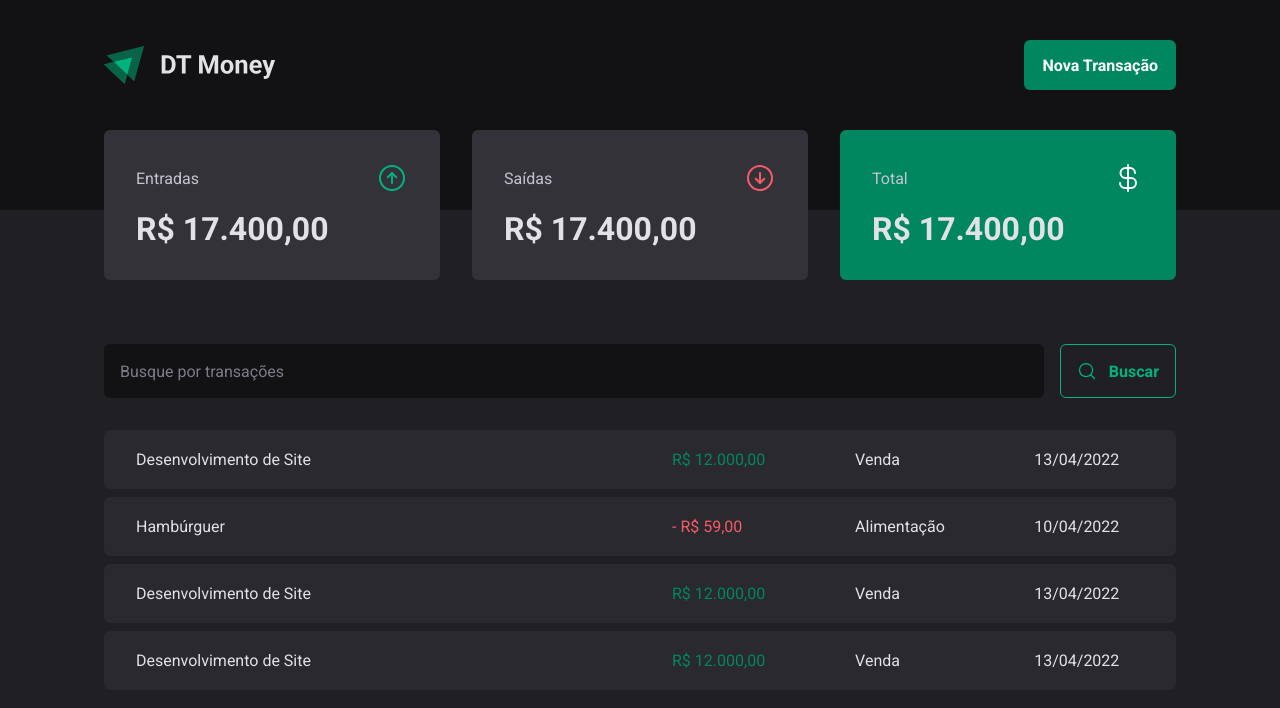
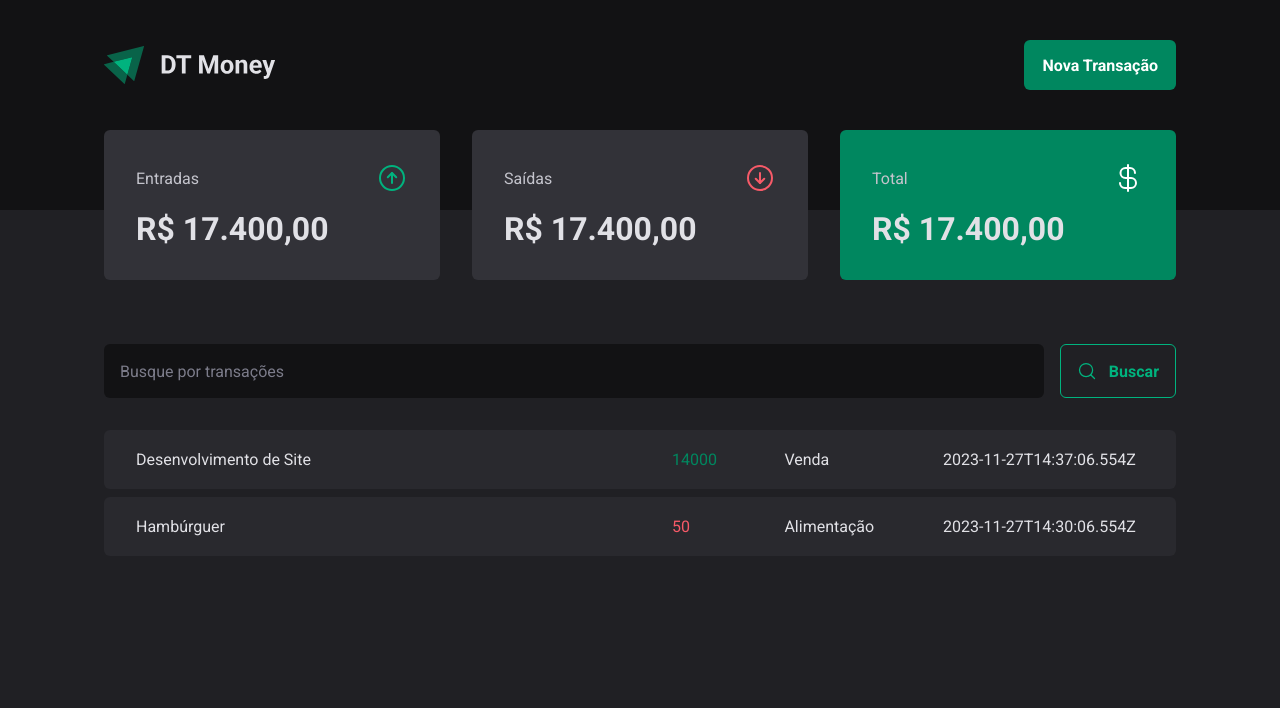
Before and after one commit to CleiltonRocha/dt-money, a React (Vite) app: page / in a window 1280 px wide. Shown: the top 708 px of the page. Built offline with nearby package versions, Linux system fonts and the light colour scheme; data requests are answered from the project's data file.

Commit message:
feat: installing json-server and creating Transactions Context

```diff
--- a/package.json
+++ b/package.json
@@ -5,6 +5,7 @@
   "type": "module",
   "scripts": {
     "dev": "vite",
+    "dev:server": "json-server server.json -w -d 500",
     "build": "tsc && vite build",
     "lint": "eslint . --ext ts,tsx --report-unused-disable-directives --max-warnings 0",
     "preview": "vite preview"
@@ -27,6 +28,7 @@
     "eslint": "^8.53.0",
     "eslint-plugin-react-hooks": "^4.6.0",
     "eslint-plugin-react-refresh": "^0.4.4",
+    "json-server": "^0.17.4",
     "typescript": "^5.2.2",
     "vite": "^5.0.0"
   }
--- /dev/null
+++ b/server.json
@@ -0,0 +1,20 @@
+{
+  "transactions": [
+    {
+      "id": 1,
+      "description": "Desenvolvimento de Site",
+      "type": "income",
+      "category": "Venda",
+      "price": 14000,
+      "createdAt": "2023-11-27T14:37:06.554Z"
+    },
+    {
+      "id": 2,
+      "description": "Hambúrguer",
+      "type": "outcome",
+      "category": "Alimentação",
+      "price": 50,
+      "createdAt": "2023-11-27T14:30:06.554Z"
+    }
+  ]
+}
--- a/src/App.tsx
+++ b/src/App.tsx
@@ -2,12 +2,15 @@
 import { defaultTheme } from "./styles/themes/default";
 import { GlobalStyle } from "./styles/global";
 import { Transactions } from "./pages/Transactions";
+import { TransactionsProvider } from "./contexts/TransactionsContext";
 
 export function App() {
   return (
     <ThemeProvider theme={defaultTheme}>
       <GlobalStyle />
-      <Transactions />
+      <TransactionsProvider>
+        <Transactions />
+      </TransactionsProvider>
     </ThemeProvider>
   )
 }
--- a/src/components/Summary/index.tsx
+++ b/src/components/Summary/index.tsx
@@ -1,7 +1,11 @@
 import { ArrowCircleDown, ArrowCircleUp, CurrencyDollar } from "phosphor-react";
 import { SummaryCard, SummaryContainer } from "./styles";
+import { useContext } from "react";
+import { TransactionsContext } from "../../contexts/TransactionsContext";
 
 export function Summary() {
+  const { transactions } = useContext(TransactionsContext)
+
   return (
     <SummaryContainer>
       <SummaryCard>
--- /dev/null
+++ b/src/contexts/TransactionsContext.tsx
@@ -0,0 +1,43 @@
+import { ReactNode, createContext, useEffect, useState } from "react";
+
+export interface Transaction {
+  id: number
+  description: string
+  type: 'income' | 'outcome'
+  price: number
+  category: string
+  createdAt: string
+}
+
+interface TransactionContextType {
+  transactions: Transaction[]
+}
+
+interface TransactionProviderProps {
+  children: ReactNode
+}
+
+export const TransactionsContext = createContext({} as TransactionContextType)
+
+export function TransactionsProvider({children}: TransactionProviderProps) {
+
+  const [transactions, setTransactions] = useState<Transaction[]>([])
+
+  async function loadTransactions() {
+    const response = await fetch('http://localhost:3000/transactions')
+    const data = await response.json()
+
+    setTransactions(data)
+  }
+
+  useEffect(() => {
+    loadTransactions()
+  }, [])
+
+
+  return (
+    <TransactionsContext.Provider value={{transactions}}>
+      {children}
+    </TransactionsContext.Provider>
+  )
+}
--- a/src/pages/Transactions/index.tsx
+++ b/src/pages/Transactions/index.tsx
@@ -1,9 +1,14 @@
+import { useContext } from "react";
 import { Header } from "../../components/Header";
 import { Summary } from "../../components/Summary";
 import { SearchForm } from "./components/SearchForm";
 import { PriceHighlight, TransactionContainer, TransactionsTable } from "./styles";
+import { TransactionsContext } from "../../contexts/TransactionsContext";
 
 export function Transactions() {
+
+  const { transactions } = useContext(TransactionsContext)
+
   return (
     <div>
       <Header />
@@ -13,30 +18,23 @@
         <SearchForm />
         <TransactionsTable>
           <tbody>
-            <tr>
-              <td width="50%">Desenvolvimento de Site</td>
-              <td><PriceHighlight variant="income">R$ 12.000,00</PriceHighlight></td>
-              <td>Venda</td>
-              <td>13/04/2022</td>
-            </tr>
-            <tr>
-              <td width="50%">Hambúrguer</td>
-              <td><PriceHighlight variant="outcome"> - R$ 59,00</PriceHighlight></td>
-              <td>Alimentação</td>
-              <td>10/04/2022</td>
-            </tr>
-            <tr>
-              <td width="50%">Desenvolvimento de Site</td>
-              <td><PriceHighlight variant="income">R$ 12.000,00</PriceHighlight></td>
-              <td>Venda</td>
-              <td>13/04/2022</td>
-            </tr>
-            <tr>
-              <td width="50%">Desenvolvimento de Site</td>
-              <td><PriceHighlight variant="income">R$ 12.000,00</PriceHighlight></td>
-              <td>Venda</td>
-              <td>13/04/2022</td>
-            </tr>
+            {
+              transactions.map(transaction => {
+                return (
+                  <tr key={transaction.id}>
+                    <td width="50%">{transaction.description}</td>
+                    <td>
+                      <PriceHighlight variant={transaction.type}>
+                        {transaction.price}
+                      </PriceHighlight>
+                    </td>
+                    <td>{transaction.category}</td>
+                    <td>{transaction.createdAt}</td>
+                  </tr>
+                )
+              })
+            }
+
           </tbody>
         </TransactionsTable>
       </TransactionContainer>
```
Also changed, not shown: 1 other file (tests, documents, lock files or other folders).
